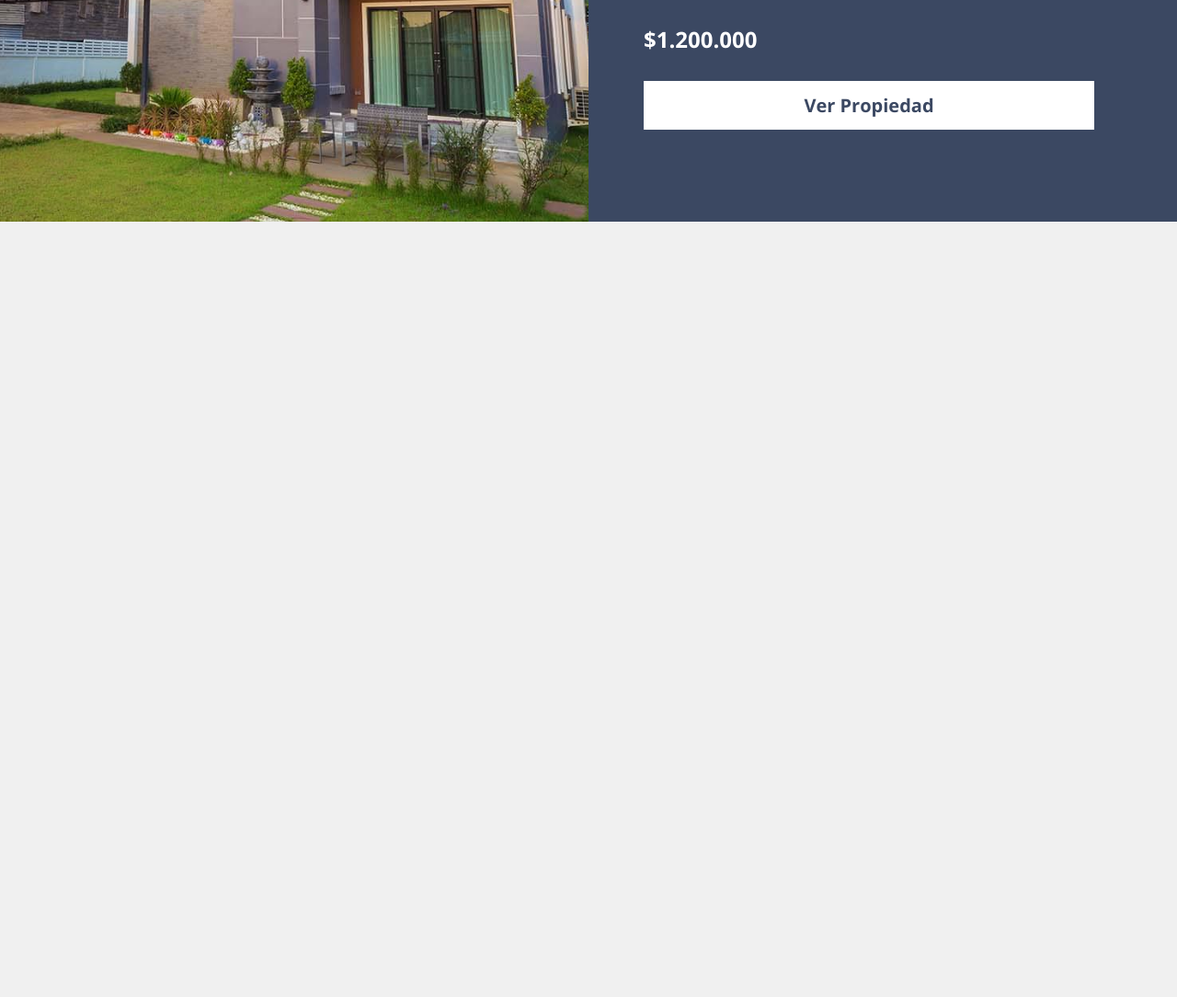
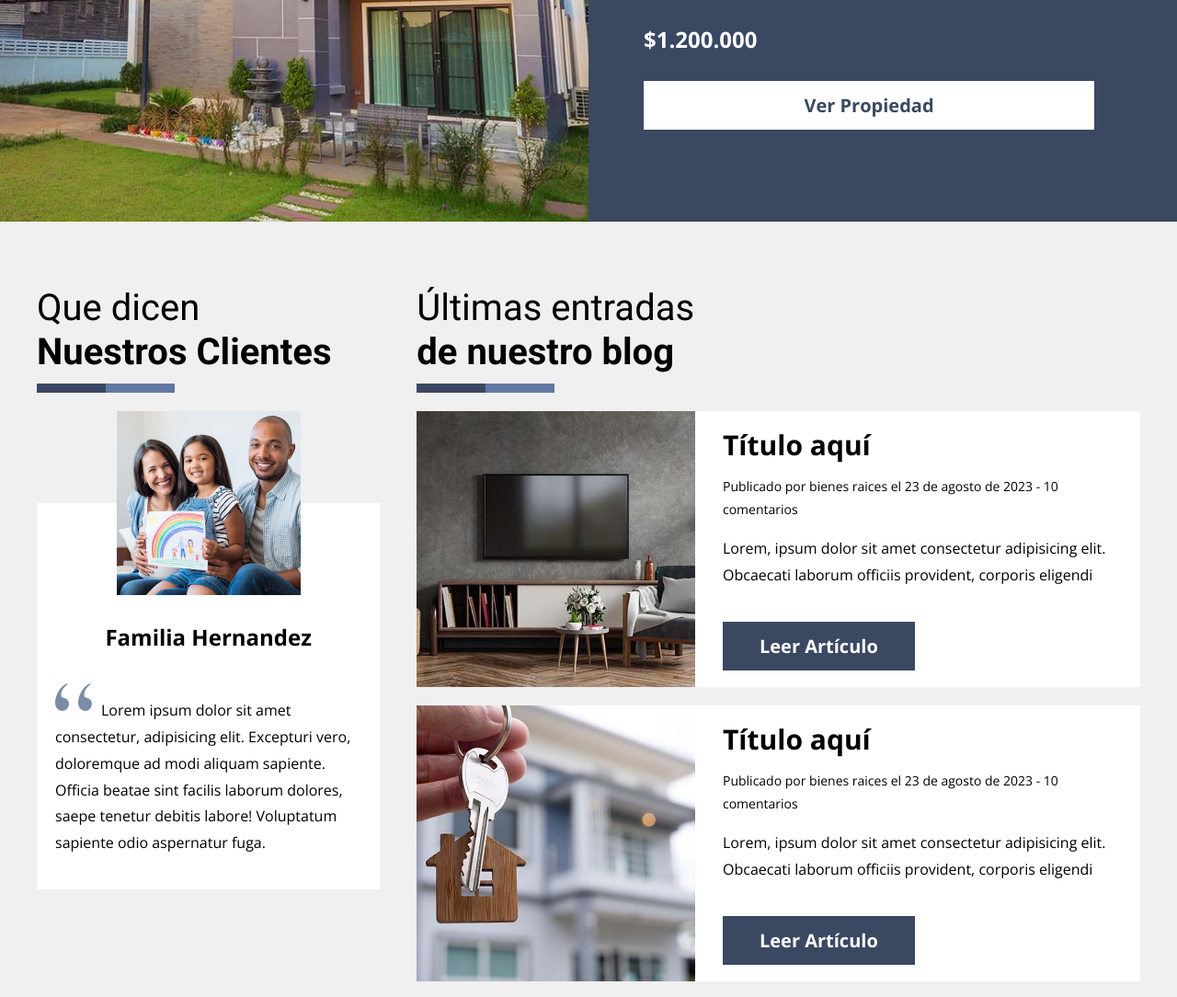
Before and after one commit to DeveloperMAC2023/RealState, a website: page index.html in a window 1280 px wide. Shown: the part 2386-3470 px from the top of the page at 92% size. Before the commit the page ends 2627 px from the top, so only its background shows below. Drawn offline with nearby package versions, Linux system fonts and the light colour scheme.

Commit message:
Finalizada la rama Testimoniales

```diff
--- a/index.html
+++ b/index.html
@@ -141,5 +141,64 @@
             </div>
         </div>
     </section>
+
+    <!-- TESTIMONIALES -->
+    <div class="testimoniales-blog contenedor">
+        <section class="testimoniales-blog__testimoniales">
+            <h2 class="testimoniales-blog__heading">Que dicen <span>Nuestros Clientes</span></h2>
+
+            <div class="testimonial">
+                <img class="testimonial__imagen" src="build/img/testimonial.jpg" alt="imagen testimonial">
+
+                <div class="testimonial__contenido">
+                    <p class="testimonial__nombre">Familia Hernandez</p>
+                    <p class="testimonial__texto">Lorem ipsum dolor sit amet consectetur, adipisicing elit. Excepturi vero, doloremque ad modi aliquam sapiente.
+                        Officia beatae sint facilis laborum dolores, saepe tenetur debitis labore! Voluptatum sapiente odio aspernatur fuga.
+                    </p>
+                </div>
+            </div>
+        </section>
+        <section class="testimoniales-blog__blog">
+            <h2 class="testimoniales-blog__heading">Últimas entradas <span>de nuestro blog</span></h2>
+
+            <div class="entrada">
+                <div class="entrada__imagen-contenedor">
+                    <img class="entrada__imagen" src="build/img/blog_1.jpg" alt="imagen blog">
+                </div>
+                <div class="entrada__contenido">
+                    <h3 class="entrada__nombre">Título aquí</h3>
+                    <p class="entrada__meta">Publicado por bienes raices el 23 de agosto de 2023 - 10 comentarios</p>
+                    <p class="entrada__texto">Lorem, ipsum dolor sit amet consectetur adipisicing elit. Obcaecati laborum officiis provident, corporis eligendi</p>
+                    <a class="entrada__enlace" href="#">Leer Artículo</a>
+                </div>
+            </div>
+
+            <div class="entrada">
+                <div class="entrada__imagen-contenedor">
+                    <img class="entrada__imagen" src="build/img/blog_2.jpg" alt="imagen blog">
+                </div>
+                <div class="entrada__contenido">
+                    <h3 class="entrada__nombre">Título aquí</h3>
+                    <p class="entrada__meta">Publicado por bienes raices el 23 de agosto de 2023 - 10 comentarios</p>
+                    <p class="entrada__texto">Lorem, ipsum dolor sit amet consectetur adipisicing elit. Obcaecati laborum officiis provident, corporis eligendi</p>
+                    <a class="entrada__enlace" href="#">Leer Artículo</a>
+                </div>
+            </div>
+
+            <div class="entrada">
+                <div class="entrada__imagen-contenedor">
+                    <img class="entrada__imagen" src="build/img/blog_3.jpg" alt="imagen blog">
+                </div>
+                <div class="entrada__contenido">
+                    <h3 class="entrada__nombre">Título aquí</h3>
+                    <p class="entrada__meta">Publicado por bienes raices el 23 de agosto de 2023 - 10 comentarios</p>
+                    <p class="entrada__texto">Lorem, ipsum dolor sit amet consectetur adipisicing elit. Obcaecati laborum officiis provident, corporis eligendi</p>
+                    <a class="entrada__enlace" href="#">Leer Artículo</a>
+                </div>
+            </div>
+
+        </section>
+    </div>
+
 </body>
 </html>
--- a/src/scss/base/_mixins.scss
+++ b/src/scss/base/_mixins.scss
@@ -51,10 +51,13 @@
     grid-template-columns: repeat($columnas, 1fr);
 }
 
-@mixin heading {
+@mixin heading($salto: false) {
     font-weight: 400;
     span {
         font-weight: 700;
+        @if($salto) {
+            display: block;
+        }
     }
     &::after {
         content: '';
--- a/src/scss/ui/contenido/_index.scss
+++ b/src/scss/ui/contenido/_index.scss
@@ -1,2 +1,3 @@
 @forward 'propiedades';
 @forward 'destacada';
+@forward 'testimonial-blog';
--- /dev/null
+++ b/src/scss/ui/contenido/_testimonial-blog.scss
@@ -0,0 +1,86 @@
+@use 'base/variables' as v;
+@use 'base/mixins' as m;
+
+.testimoniales-blog {
+    margin-top: 5rem;
+
+    @include m.desktop {
+        @include m.grid(3, 4rem);
+    }
+
+    &__blog {
+        @include m.desktop {
+            grid-column: 2 / 4;
+        }
+    }
+
+    &__heading {
+        @include m.heading(true);
+    }
+}
+
+.testimonial {
+
+    &__imagen {
+        width: 20rem;
+        margin: 0 auto;
+    }
+    &__contenido {
+        background-color: v.$blanco;
+        margin-top: -10rem;
+        padding: 10rem 2rem 2rem 2rem;
+    }
+    &__nombre {
+        font-size: 2.4rem;
+        font-weight: 700;
+        text-align: center;
+    }
+    &__texto {
+        &::before {
+            content: '';
+            background-image: url(../img/quote.svg);
+            background-repeat: no-repeat;
+            background-position: center;
+            display: inline-block;
+            width: 4rem;
+            height: 4rem;
+            margin-right: 1rem;
+        }
+    }
+}
+
+.entrada {
+    background-color: v.$blanco;
+    margin-bottom: 2rem;
+
+    @include m.tablet {
+        @include m.grid(5, 2rem);
+        align-items: center;
+    }
+    &__imagen-contenedor {
+        @include m.tablet {
+            grid-column: 1 / 3;
+        }
+    }
+    &__imagen {
+        height: 30rem;
+        object-fit: cover;
+        width: 100%;
+    }
+    &__contenido {
+        padding: 1rem;
+        @include m.tablet {
+            grid-column: 3 / 6;
+        }
+    }
+    &__meta {
+        font-size: 1.4rem;
+    }
+    &__enlace {
+        @include m.boton(v.$primario, v.$blanco);
+        display: block;
+        @include m.tablet {
+            display: inline-block;
+        }
+    }
+}
```
Also changed, not shown: build/css/app.css, 1 other file.
